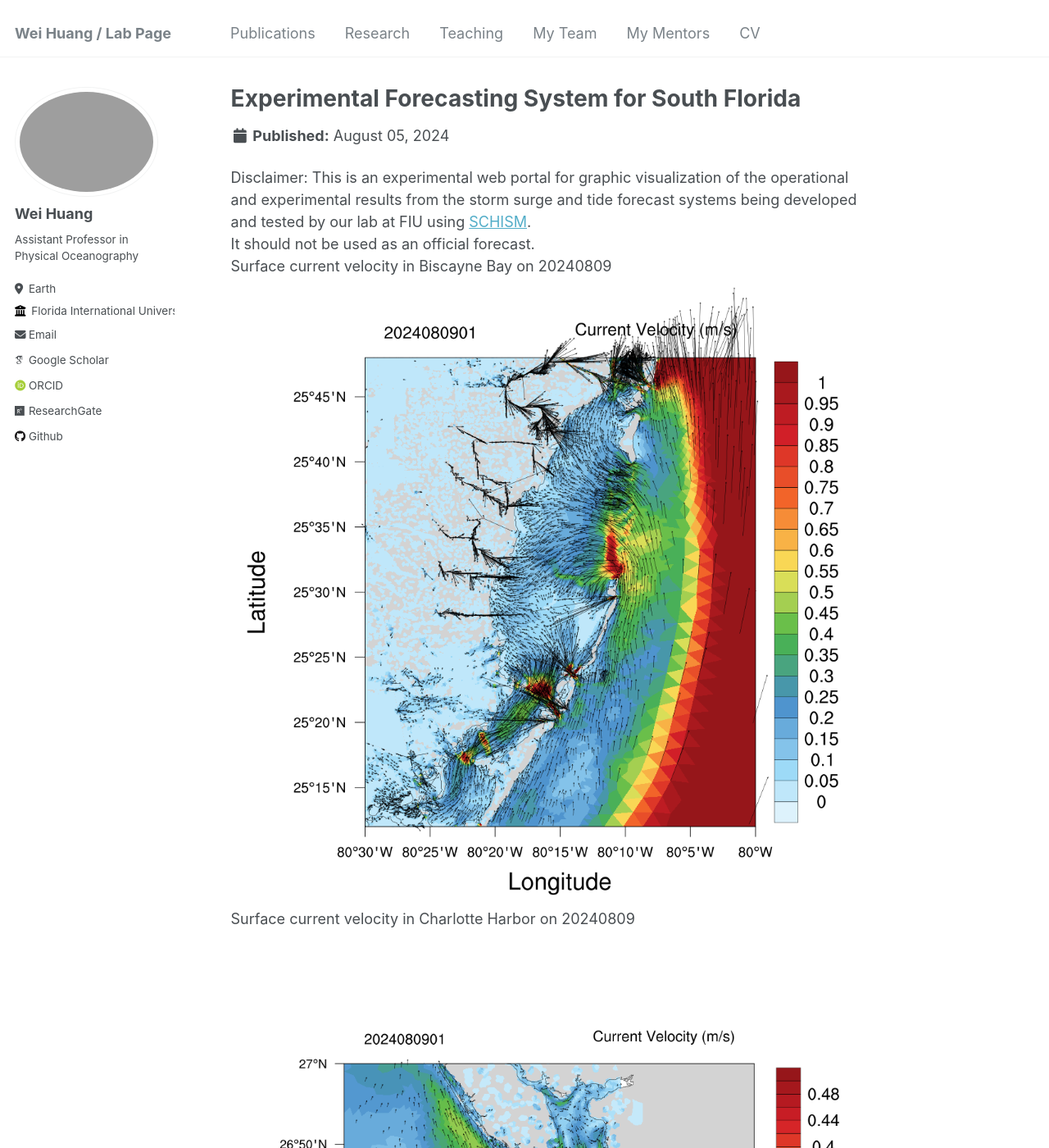
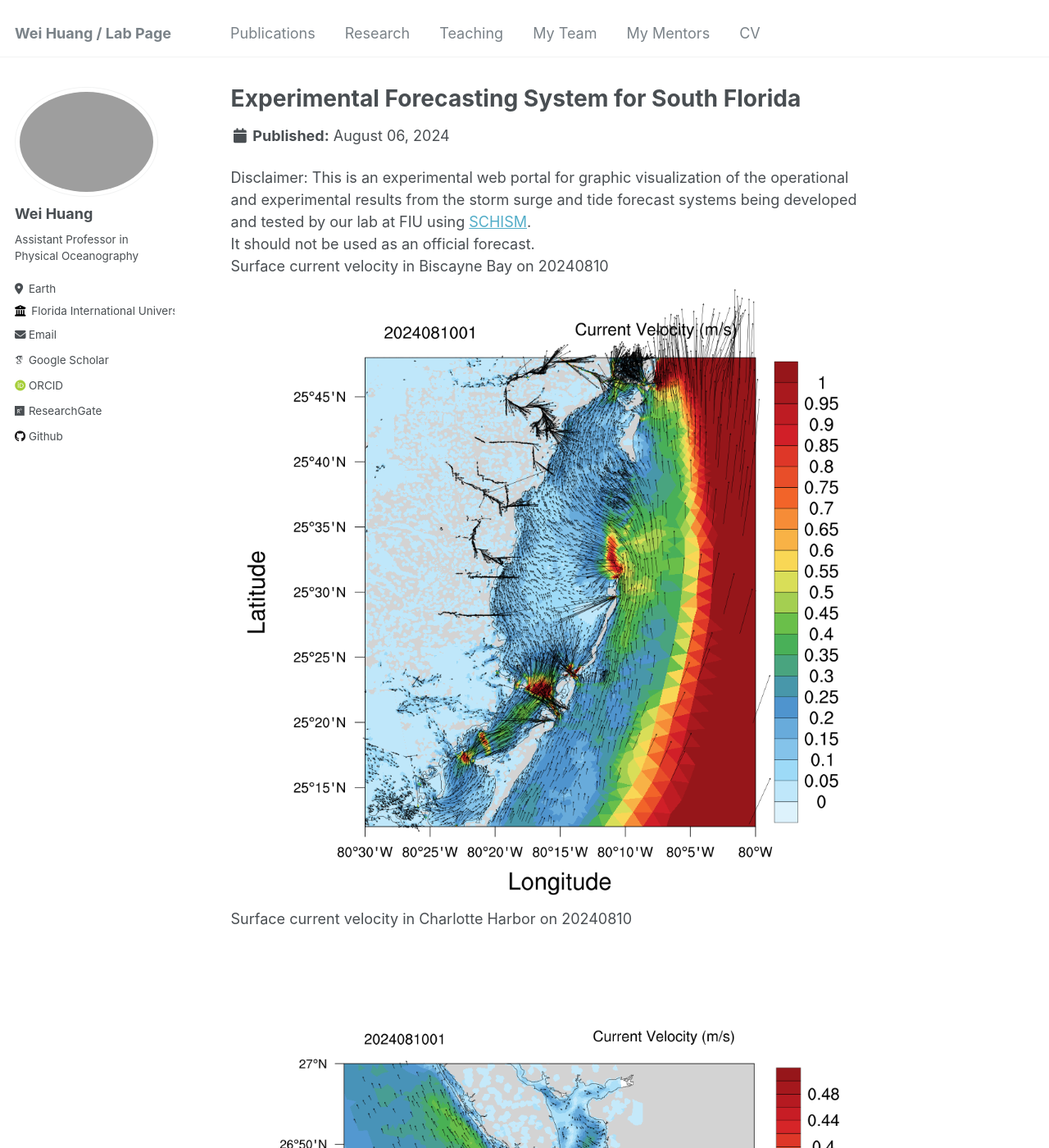
Before and after one commit to huang96169/huang96169.github.io, a Jekyll site: the page built from _research/research-1.md, in a window 1280 px wide and 1400 px high. Shown: the whole window at 82% size. Built offline with Jekyll 4.4.1, drawn with Linux system fonts in a browser that asks for light colours; some web fonts are replaced; some of the changed text lies outside the part shown.

Commit message:
replaced research_uv1.gif research_salt1.gif research_temp1.gif and replaced research_elev2.gif research_uv2.gif research_salt2.gif research_temp2.gif

```diff
--- a/_research/research-1.md
+++ b/_research/research-1.md
@@ -1,7 +1,7 @@
 ---
 title: "Experimental Forecasting System for South Florida"
-short: Surface current velocity of South Florida from 20240805 to 20240809
-date: 2024-08-05
+short: Surface current velocity of South Florida from 20240806 to 20240810
+date: 2024-08-06
 short1: "Disclaimer: This is an experimental web portal for graphic visualization of the operational and experimental results from the storm surge and tide forecast systems being developed and tested by our lab at FIU using [SCHISM](https://ccrm.vims.edu/schismweb/). It should not be used as an official forecast."
 excerpt: "<img src='/images/research_uv1.gif'>"
 collection: research
@@ -10,11 +10,11 @@ collection: research
 Disclaimer:
 This is an experimental web portal for graphic visualization of the operational and experimental results from the storm surge and tide forecast systems being developed and tested by our lab at FIU using [SCHISM](https://ccrm.vims.edu/schismweb/).<br/>
 It should not be used as an official forecast.<br/>
-Surface current velocity in Biscayne Bay on 20240809<br/>
+Surface current velocity in Biscayne Bay on 20240810<br/>
 <img src='/images/research_Bbay.png'>
-Surface current velocity in Charlotte Harbor on 20240809<br/>
+Surface current velocity in Charlotte Harbor on 20240810<br/>
 <img src='/images/research_Cbay.png'>
-Surface current velocity in Tampa Bay on 20240809<br/>
+Surface current velocity in Tampa Bay on 20240810<br/>
 <img src='/images/research_Tbay.png'>
 The map below showns observational stations used for validating the model's results, as well as the horizontal grid. <br/>
 The horizontal grid for SCHISM in simulating Biscayne Bay in South Florida, using flexible resolution resolving levees and canals (1-2 m), watershed rural and urban areas (30m-50m) and coastal ocean (500m-5km).<br/>
```
Also changed, not shown: _research/research-2.md (+6 -6 lines), images/research_Bbay.png, images/research_Cbay.png, images/research_Tbay.png, images/research_maxelev2.gif.
